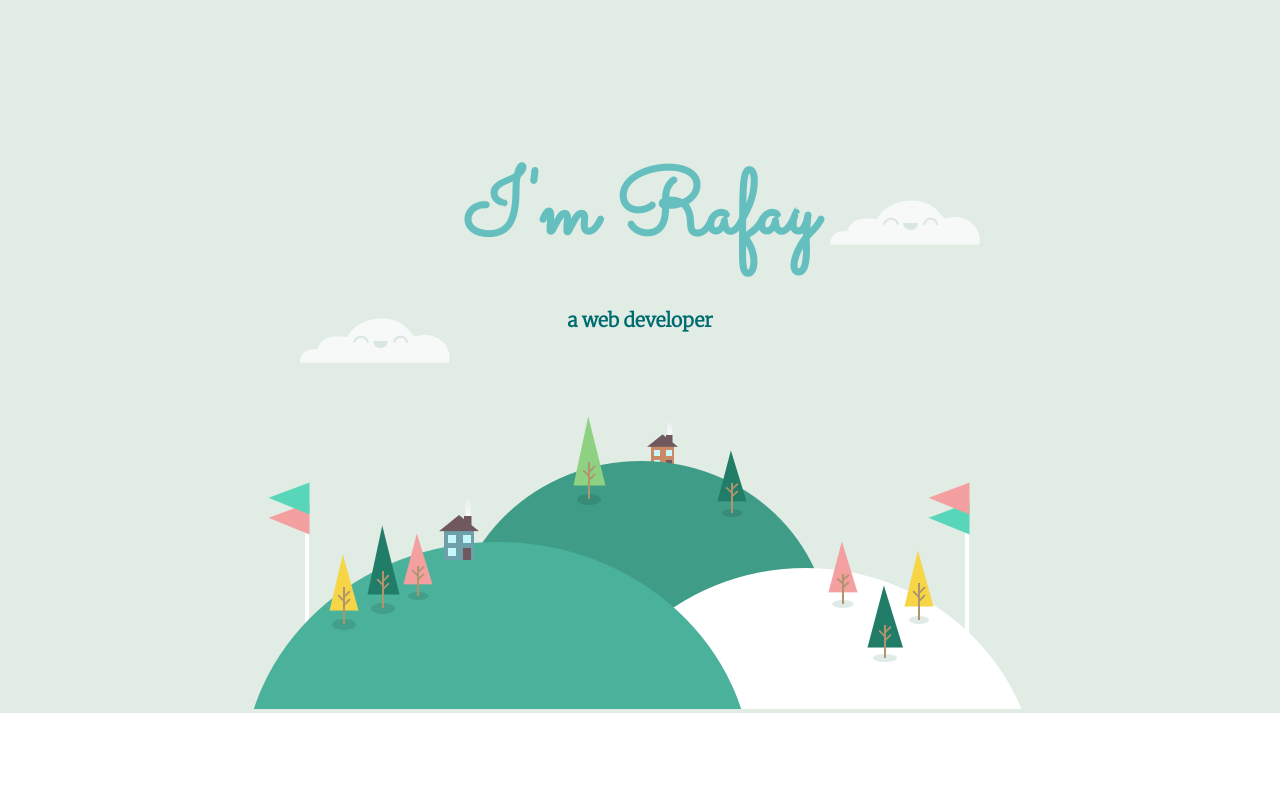
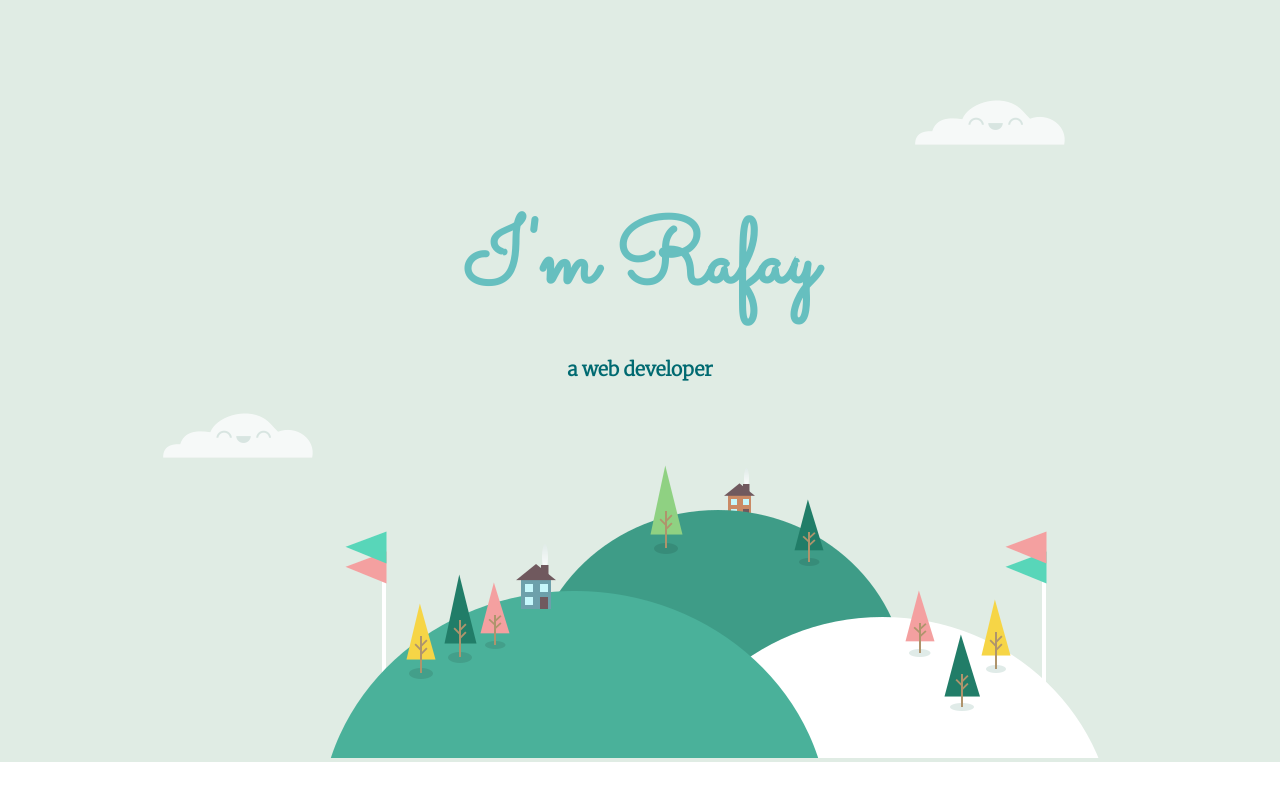
Before and after one commit to rafayalam/personalsite, a plain HTML site: page index.html in a window 1280 px wide. Shown: the top 800 px of the page. Drawn offline with Linux system fonts and the light colour scheme.

Commit message:
Changed cloud code

```diff
--- a/css/styles.css
+++ b/css/styles.css
@@ -99,16 +99,12 @@ a:hover {
   padding: 20px 0;
 }
 
-.top-cloud{
-  position: absolute;
-  right: 300px;
-  top: 200px;
+.top-cloud {
+  padding-left: 700px;
 }
 
 .bottom-cloud {
-  position: absolute;
-  left: 300px;
-  bottom: 350px;
+  padding-bottom: 300px;
 }
 
 .avatar {
```
